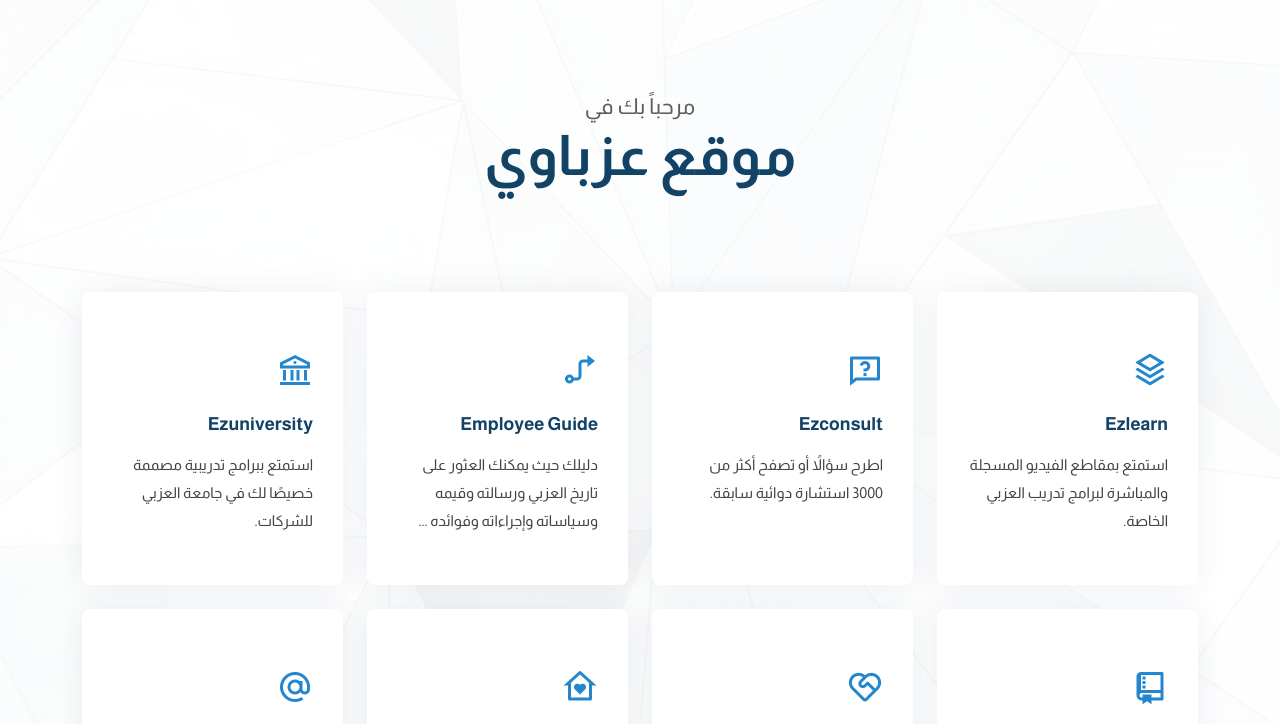
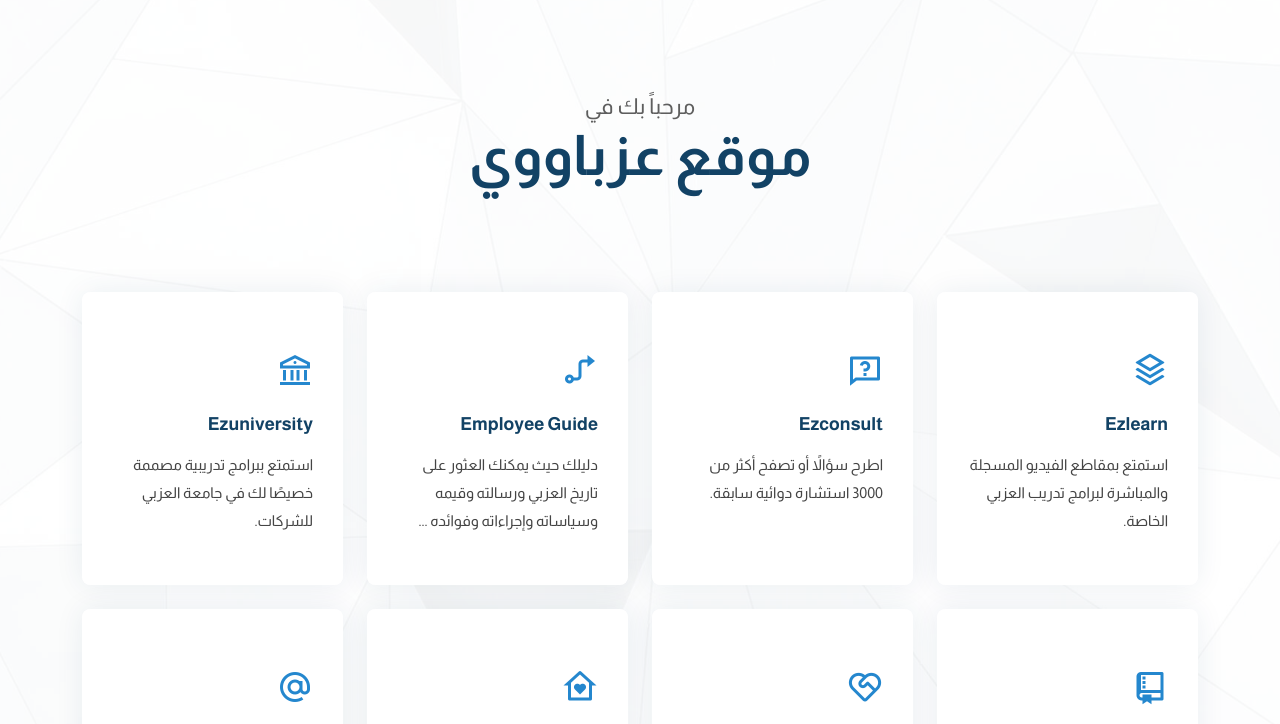
Before and after one commit to a-lamloum/ezabawy, a plain HTML site: page index-ar.html in a window 1280 px wide. Shown: the part 76-800 px from the top of the page. Drawn offline with nearby package versions, Linux system fonts and the light colour scheme.

Commit message:
update title

```diff
--- a/index-ar.html
+++ b/index-ar.html
@@ -80,7 +80,7 @@
       <div class="row justify-content-center">
         <div class="col-xl-7 col-lg-9 text-center">
           <h2>مرحباً بك في</h2>
-          <h1 style="font-family:'Almarai', sans-serif;">موقع عزباوي</h1>
+          <h1 style="font-family:'Almarai', sans-serif;">موقع عزباووي</h1>
         </div>
       </div>
       <!-- <div class="text-center">
```
